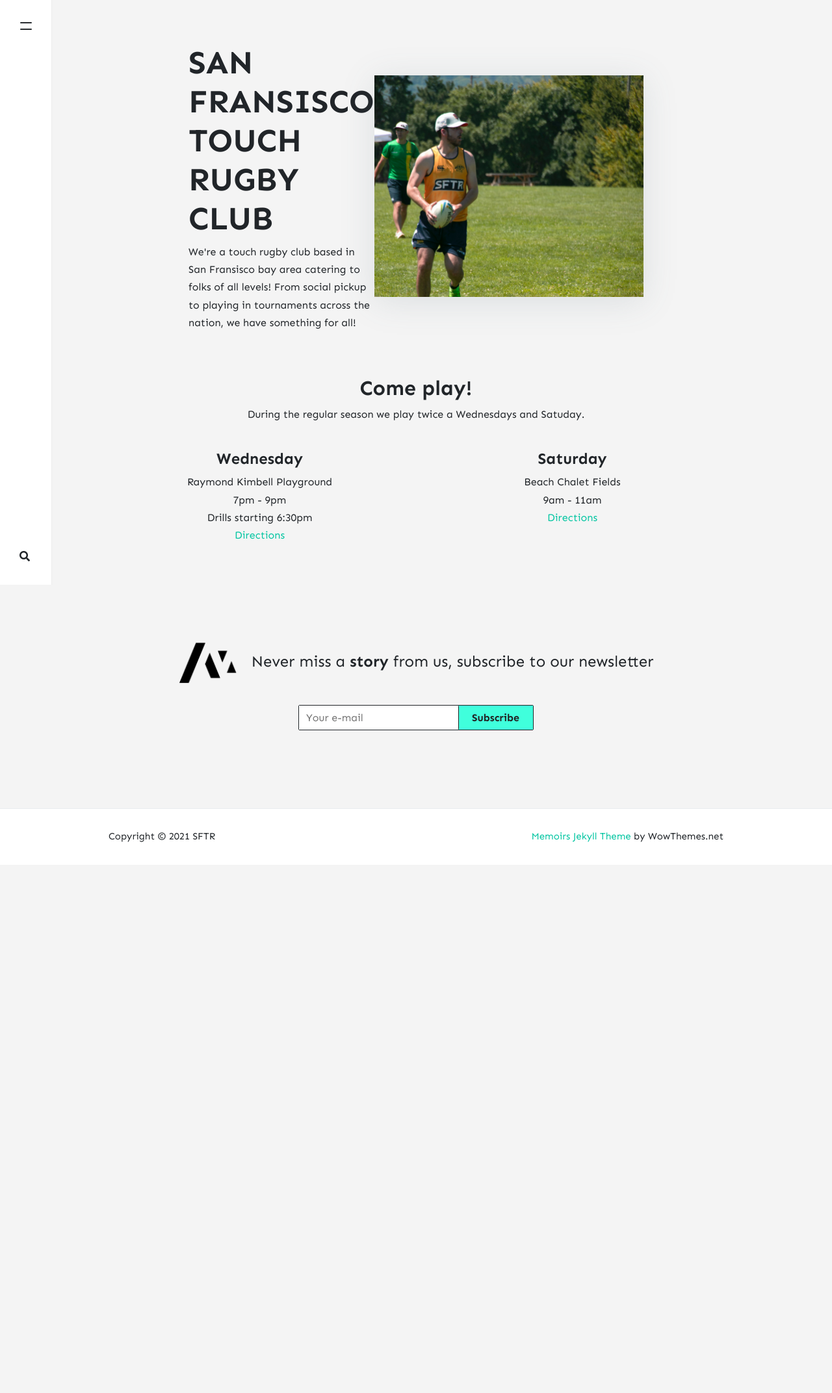
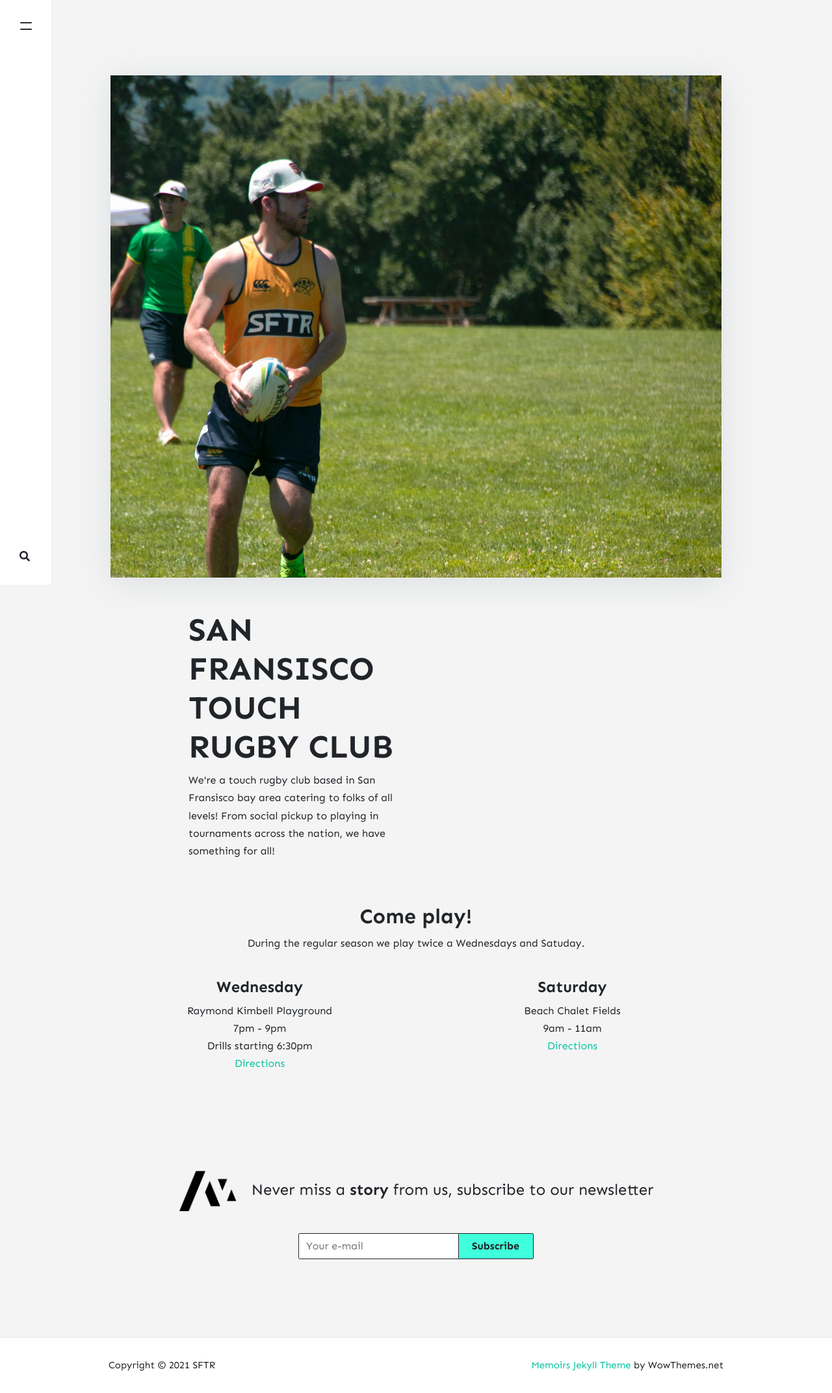
Before and after one commit to stackbit-projects/blue-triceratops-4f502, a Jekyll site: the page built from _pages/about.md, in a window 1280 px wide. Shown: the whole page at 65% size. Built offline with Jekyll 4.4.1, drawn with Linux system fonts in a browser that asks for light colours; nearby versions of some CDN libraries; comment, search, counter and statistics services are not loaded; before the commit the page ends 1331 px from its top, so only the background shows below that.

Commit message:
home.html: changed

```diff
--- a/_layouts/home.html
+++ b/_layouts/home.html
@@ -4,15 +4,14 @@ layout: default
 permalink: "/home.html"
 ---
 
+        <!-- Featured Image -->
+        {% include featured-image.html %}
 <div class="page-single spacer-40">
     <div class="entry-header column-group">
         <div class="two-column">
             <h1 class="posttitle">{{ page.title }}</h1>
             <p>{{ page.description }}</p>
         </div>
-
-        <!-- Featured Image -->
-        {% include featured-image.html %}
     </div>
 </div>
 
```
